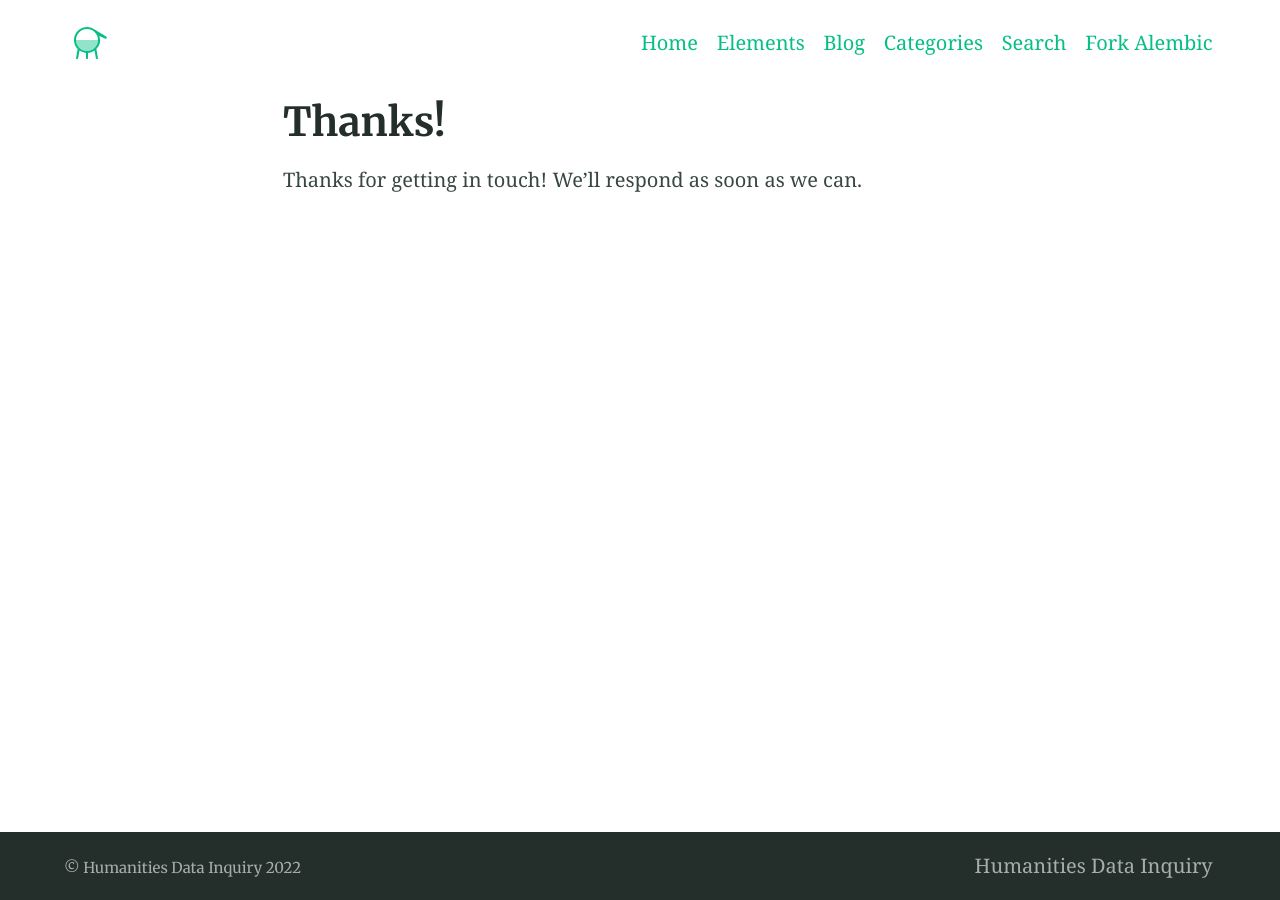
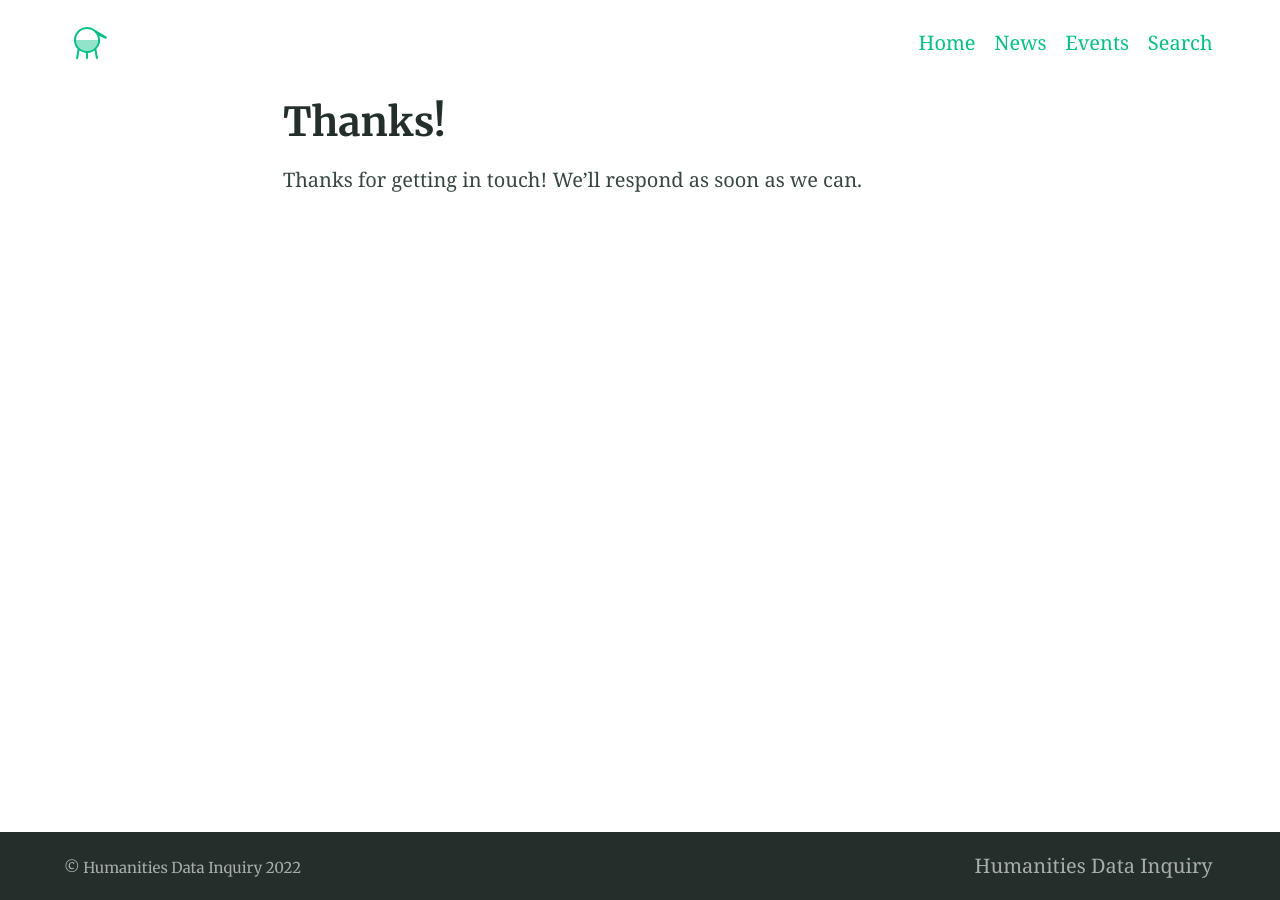
Before and after one commit to caedmon5/HDI, a Jekyll site: the page built from thanks.md, in a window 1280 px wide. Built offline with Jekyll 4.4.1, drawn with Linux system fonts in a browser that asks for light colours; some of the changed lines change nothing that is shown.

Commit message:
Adjusted navigation tabs

```diff
--- a/_config.yml
+++ b/_config.yml
@@ -58,16 +58,16 @@ sass:
   style: compressed # Style compression
 permalink: pretty  # Permalink style (/YYYY/MM/DD/page-name/)
 excerpt_separator: <!-- more --> # Marks end of excerpt in posts
-timezone: Europe/London # Timezone for blog posts and alike
+timezone: America/Denver # Timezone for blog posts and alike
 
 # 5. Collections
 collections:
   posts:
-    title: Posts # Needed for Siteleaf
+    title: News # Needed for Siteleaf
     output: true
-    description: "My thoughts and ideas" # The post list page content
+    description: "Project News" # The post list page content
     feature_text: |
-      Welcome to the blog
+      News from HDI
     feature_image: "https://picsum.photos/2560/600?image=866"
 
 # 6. Jekyll collections settings
@@ -123,16 +123,18 @@ favicons: # Favicons are also used in the manifest file. Syntax is 'size: path'
 navigation_header:
 - title: Home
   url: /
-- title: Elements
-  url: /elements/
-- title: Blog
-  url: /blog/
-- title: Categories
-  url: /categories/
+# - title: Elements
+#  url: /elements/
+- title: News
+  url: /News/
+- title: Events
+  url: /Events/
+#- title: Categories
+#  url: /categories/
 - title: Search
   url: /search/
-- title: Fork Alembic
-  url: https://github.com/daviddarnes/alembic
+#- title: Fork Alembic
+#  url: https://github.com/daviddarnes/alembic
 
 navigation_footer:
 - title: Humanities Data Inquiry
```
